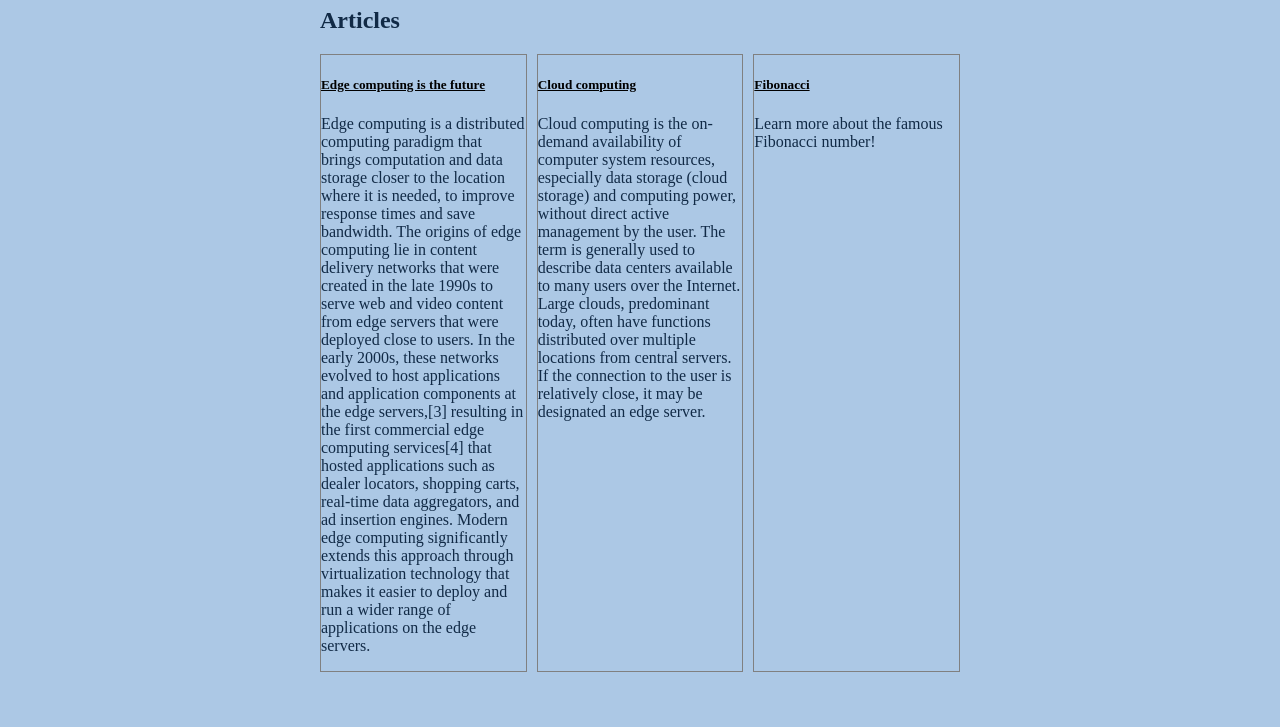
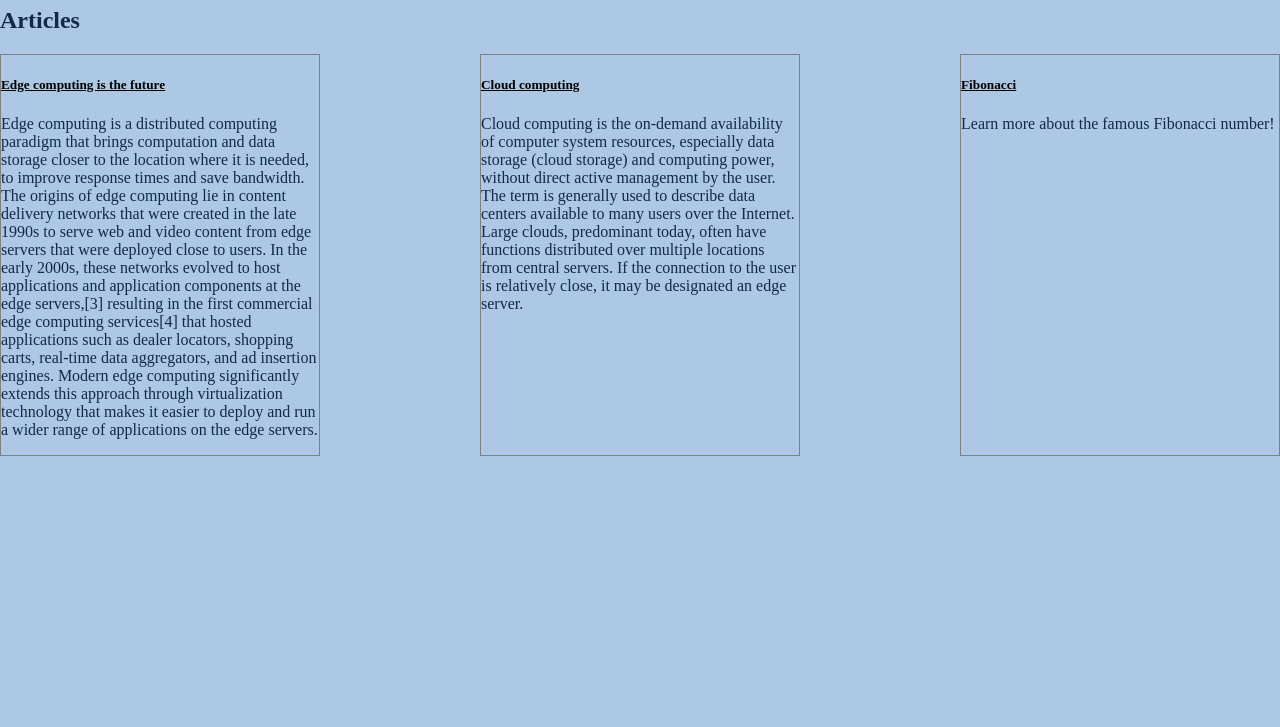
Before and after one commit to mayasaffron/permutive-challenges-challenge-l2-mayasaffron, a plain HTML site: page challenge-l2-mayasaffron-master/challenge-l2-mayasaffron-master/index.html in a window 1280 px wide. Shown: the part 73-800 px from the top of the page. Drawn offline with Linux system fonts and the light colour scheme.

Commit message:
Adjusted the body margin to 0 and made the width 100%

```diff
--- a/challenge-l2-mayasaffron-master/challenge-l2-mayasaffron-master/style/main.css
+++ b/challenge-l2-mayasaffron-master/challenge-l2-mayasaffron-master/style/main.css
@@ -1,12 +1,12 @@
 body {
-  width: 50%;
-  margin: auto;
+  width: 100%;
+  margin: 0;
   background-color: #ACC8E5;
   color: #112A46;
 }
 .articles {
   display: flex;
-  column-gap: 10px;
+  column-gap: 10em;
 }
 
 .articles #article {
```
